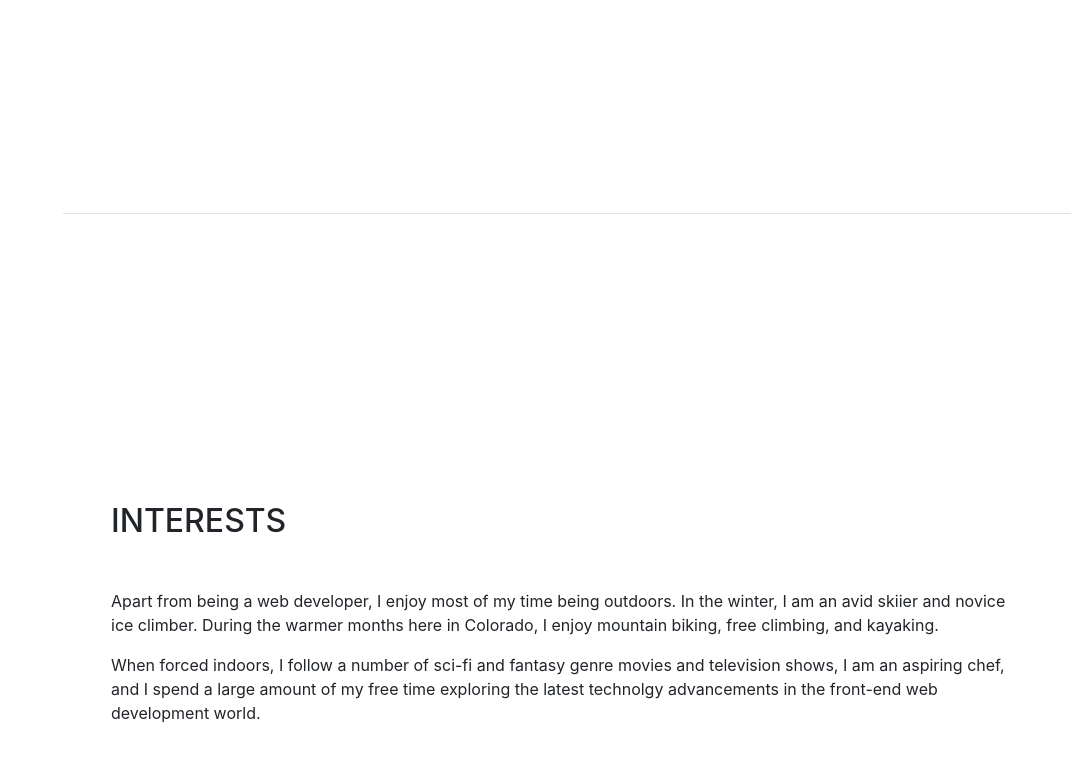
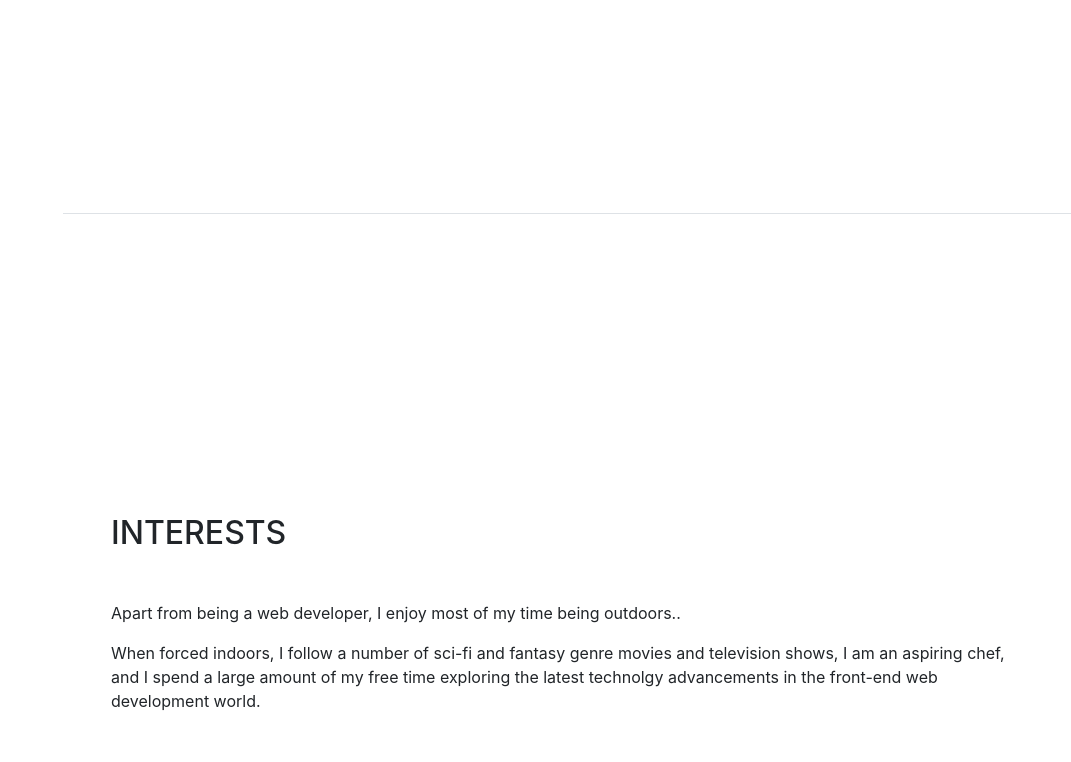
Before and after one commit to olamide1738/My-Portfolio, a website with bundled scripts: page index.html in a window 1280 px wide. Shown: the part 2986-3748 px from the top of the page, without its empty margins (209-1280 px from the left). Built offline with nearby package versions, Linux system fonts and the light colour scheme; a web font is replaced by a local one.

Commit message:
Update index.html

```diff
--- a/index.html
+++ b/index.html
@@ -216,7 +216,7 @@
       <section class="resume-section p-3 p-lg-5 d-flex flex-column" id="interests">
         <div class="my-auto">
           <h2 class="mb-5">Interests</h2>
-          <p>Apart from being a web developer, I enjoy most of my time being outdoors. In the winter, I am an avid skiier and novice ice climber. During the warmer months here in Colorado, I enjoy mountain biking, free climbing, and kayaking.</p>
+          <p>Apart from being a web developer, I enjoy most of my time being outdoors..</p>
           <p class="mb-0">When forced indoors, I follow a number of sci-fi and fantasy genre movies and television shows, I am an aspiring chef, and I spend a large amount of my free time exploring the latest technolgy advancements in the front-end web development world.</p>
         </div>
       </section>
```
